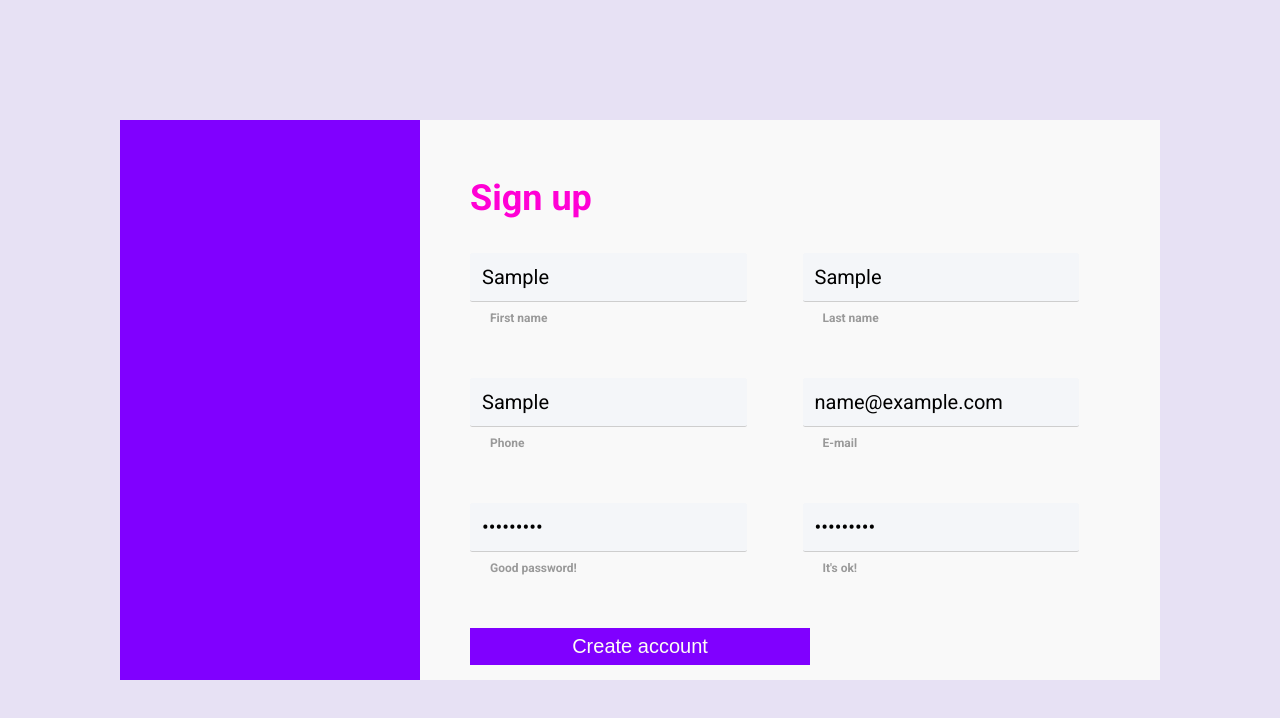
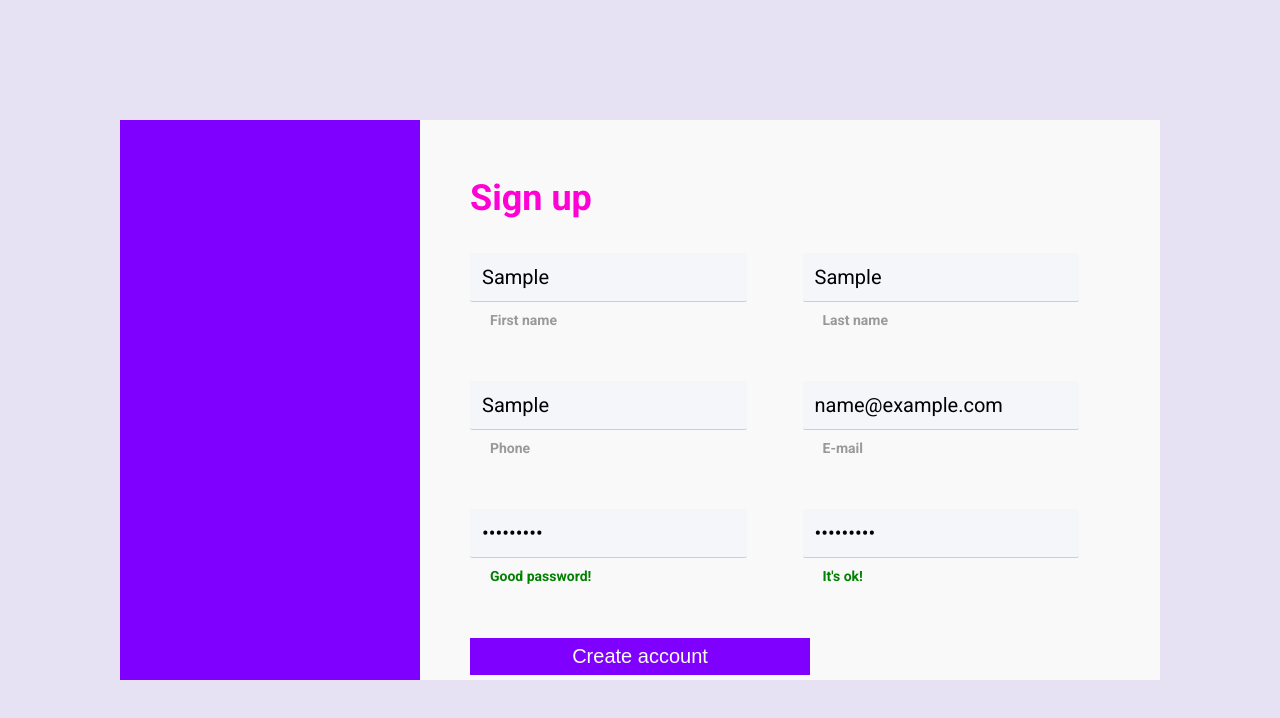
Before and after one commit to loxt/fillet-challenge, a React (Create React App) app in the folder frontend/: page / in a window 1280 px wide. Both pictures are taken after typing "Sample", "Sample", "Sample", "name@example.com", "Sample123", "Sample123" into the empty fields and a click on the button "Create account". Shown: the top 718 px of the page. Built offline with nearby package versions, Linux system fonts and the light colour scheme.

Commit message:
refactor: green color on passwords

```diff
--- a/frontend/src/App.module.scss
+++ b/frontend/src/App.module.scss
@@ -125,7 +125,7 @@ body {
 }
 
 .formLabel {
-  font-size: 1.2rem;
+  font-size: 1.4rem;
   font-weight: 700;
   margin-left: 2rem;
   margin-top: .7rem;
--- a/frontend/src/App.tsx
+++ b/frontend/src/App.tsx
@@ -69,7 +69,12 @@ function App() {
                 id='password'
                 required
               />
-              <label htmlFor='password' className={styles.formLabel}>
+              <label
+                htmlFor='password'
+                style={{
+                  color: 'green',
+                }}
+                className={styles.formLabel}>
                 Good password!
               </label>
             </div>
@@ -82,7 +87,12 @@ function App() {
                 id='confirmpassword'
                 required
               />
-              <label htmlFor='confirmpassword' className={styles.formLabel}>
+              <label
+                htmlFor='confirmpassword'
+                style={{
+                  color: 'green',
+                }}
+                className={styles.formLabel}>
                 It's ok!
               </label>
             </div>
--- a/frontend/src/styles.module.css
+++ b/frontend/src/styles.module.css
@@ -97,7 +97,7 @@ body {
   color: #999; }
 
 .formLabel {
-  font-size: 1.2rem;
+  font-size: 1.4rem;
   font-weight: 700;
   margin-left: 2rem;
   margin-top: .7rem;
```
